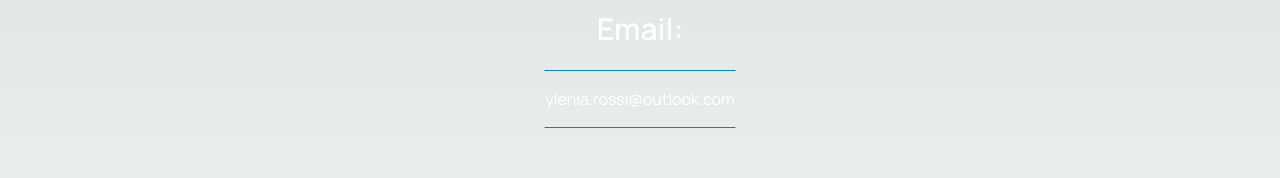
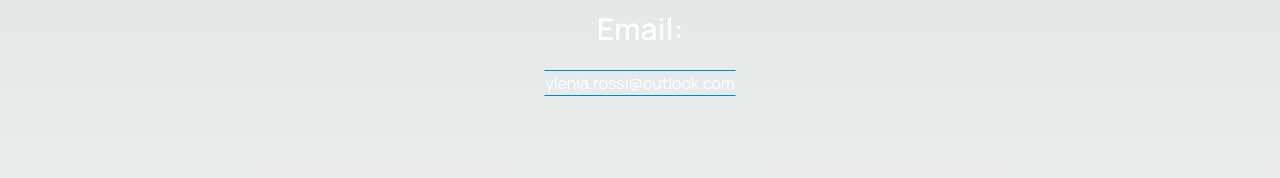
Before and after one commit to roxyle/portfolio, a Next.js app: page /Contact in a window 1280 px wide. Shown: the part 338-516 px from the top of the page. Built offline with nearby package versions, Linux system fonts and the light colour scheme.

Commit message:
modificato css

```diff
--- a/src/pages/Contact/index.tsx
+++ b/src/pages/Contact/index.tsx
@@ -24,7 +24,7 @@
         </h2>
 
         <div className='mt-5 flex justify-center text-white'>
-          <p className='py-4 border border-x-transparent border-y-sky-600'>
+          <p className='border border-x-transparent border-y-sky-600'>
             ylenia.rossi@outlook.com </p>
         </div>
       </div>
```
